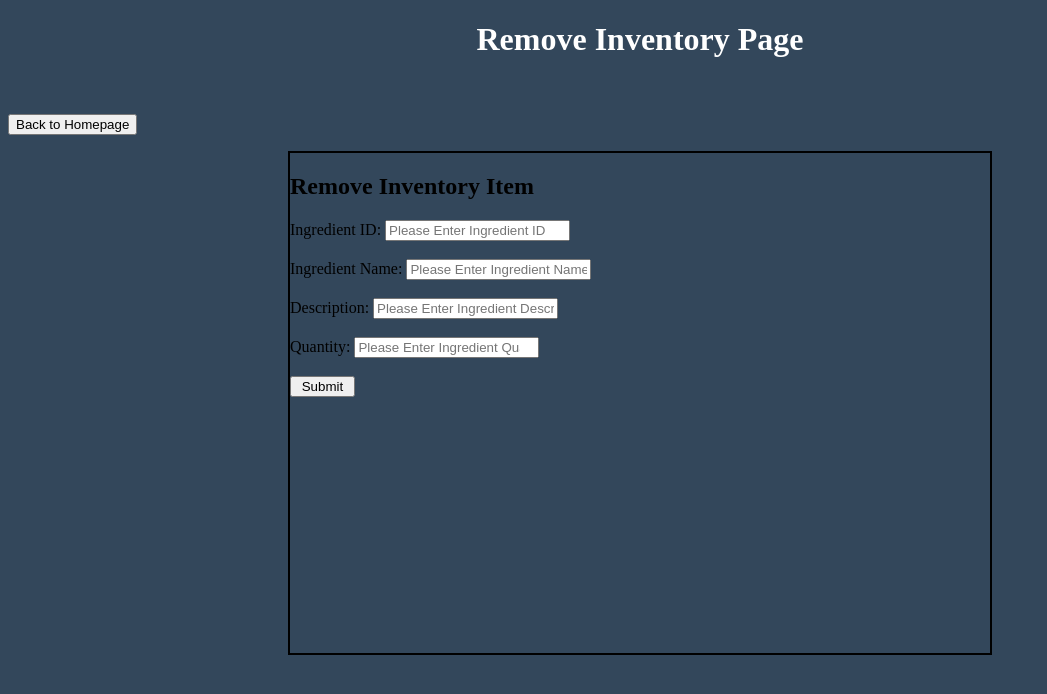
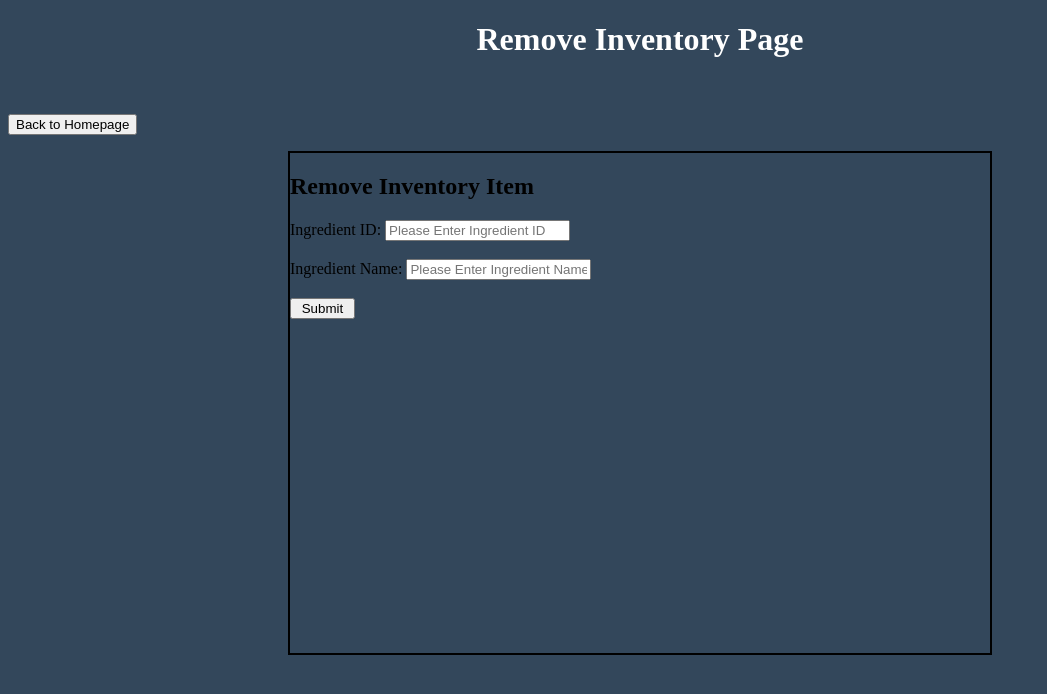
Before and after one commit to codfsh9/WaterDogSmokehouseInventorySystem, a PHP site: page /RemInv.php in a window 1280 px wide. Shown: the top 694 px of the page, without its empty margins (0-1047 px from the left). Run offline with PHP 8.4, Linux system fonts and the light colour scheme.

Commit message:
Update RemInv.php

```diff
--- a/RemInv.php
+++ b/RemInv.php
@@ -64,10 +64,6 @@
 <input type="text" name="ingredientid" required placeholder="Please Enter Ingredient ID"/><br><br>
 <label>Ingredient Name:</label>
 <input type="text" name="ingredientname" required placeholder="Please Enter Ingredient Name"/><br><br>
-<label>Description:</label>
-<input type="text" name="description" required placeholder="Please Enter Ingredient Description"/><br><br>
-<label>Quantity:</label>
-<input type="number" name="quantity" required placeholder="Please Enter Ingredient Quantity"/><br><br>
 
 <input type="submit" value=" Submit " name="submit"/><br />
 
@@ -83,13 +79,13 @@ if(isset($_POST["submit"]))
 include 'dbconfig.php';
 
 $sql = "DELETE FROM ingredients
-WHERE ing_id='".$_POST["ingredientid"]."'";
+WHERE ing_id='".$_POST["ingredientid"]."' or ing_name = '".$_POST["ingredientname"]."'";
 
 if ($conn->query($sql) === TRUE)
 {
 echo "
     <script type= 'text/javascript'>
-        alert('New record created successfully');
+        alert('".$_POST["ingredientname"]."' + ' successfully deleted');
     </script>";
 }
 else
```
